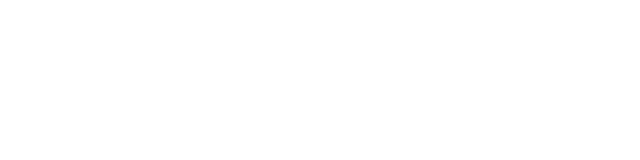
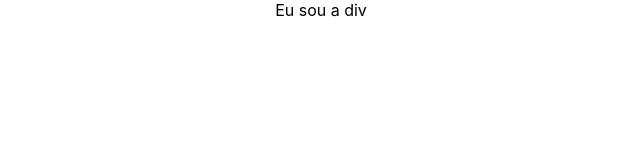
Before and after one commit to nfers/eColeta, a React (Create React App) app in the folder web/: page / in a window 1280 px wide. Shown: the top 160 px of the page, without its empty margins (319-959 px from the left). Built offline with nearby package versions, Linux system fonts and the light colour scheme.

Commit message:
ajustando projeto web, removendo arquivos desnecessarios

```diff
--- a/web/package.json
+++ b/web/package.json
@@ -2,6 +2,7 @@
   "name": "web",
   "version": "0.1.0",
   "private": true,
+  "proxy": "http://localhost:3030",
   "dependencies": {
     "@testing-library/jest-dom": "^4.2.4",
     "@testing-library/react": "^9.5.0",
--- a/web/public/index.html
+++ b/web/public/index.html
@@ -10,8 +10,6 @@
       content="Web site created using create-react-app"
     />
 
-    <link rel="manifest" href="%PUBLIC_URL%/manifest.json" />
-
     <title>React App</title>
   </head>
   <body>
--- a/web/src/App.js
+++ b/web/src/App.js
@@ -1,9 +1,12 @@
-import React from 'react';
+import React, {useEffect} from 'react';
 import './App.css';
+
+
 
 function App() {
   return (
     <div className="App">
+     <span> Eu sou a div</span>
 
     </div>
   );
```
Also changed, not shown: 1 other file (tests, documents, lock files or other folders).
